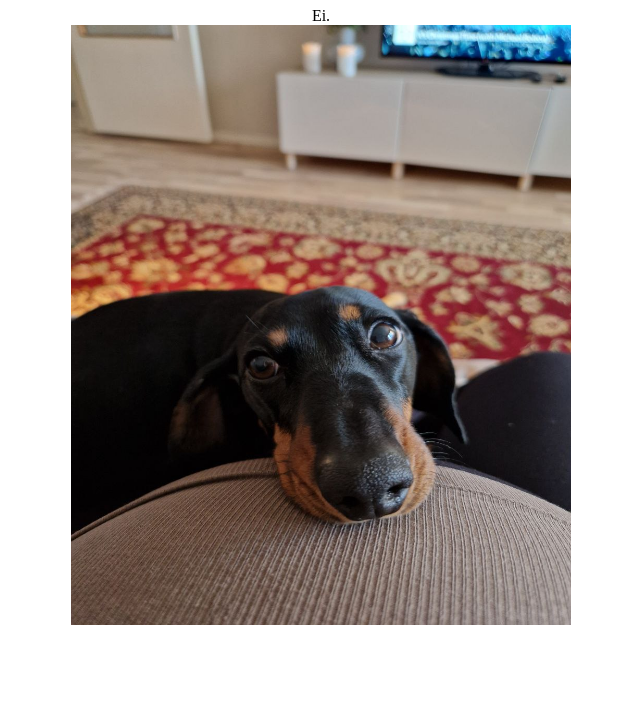
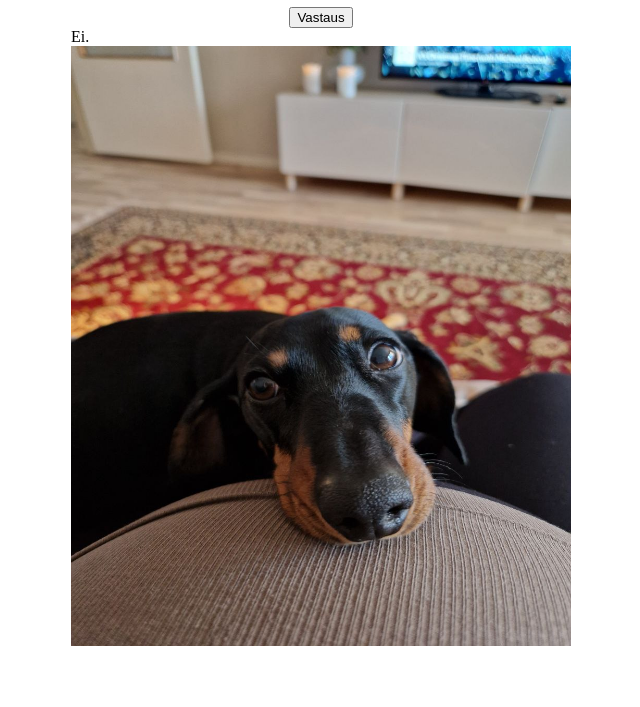
Before and after one commit to Tammotti/Tammotti.github.io, a plain HTML site: page index.html in a window 1280 px wide. Shown: the part 93-800 px from the top of the page, without its empty margins (319-959 px from the left). Drawn offline with Linux system fonts and the light colour scheme.

Commit message:
Update index.html

```diff
--- a/index.html
+++ b/index.html
@@ -11,7 +11,10 @@
   </head>
   <body>
     <h1>Onko bebelssoni jo syntynyt?</h1>
-    <spoiler>Ei.</spoiler>
-    <img src="docs/assets/images/sylvi.jpg" width="500" height="600">
+    <button title="vastaus" type="button" onclick="if(document.getElementById('spoiler') .style.display=='none') {document.getElementById('spoiler') .style.display=''}else{document.getElementById('spoiler') .style.display='none'}">Vastaus</button>
+    <div id="spoiler">
+      <div>Ei.</div>
+      <img src="docs/assets/images/sylvi.jpg" width="500" height="600">
+    </div>
   </body>
 </html>
```
